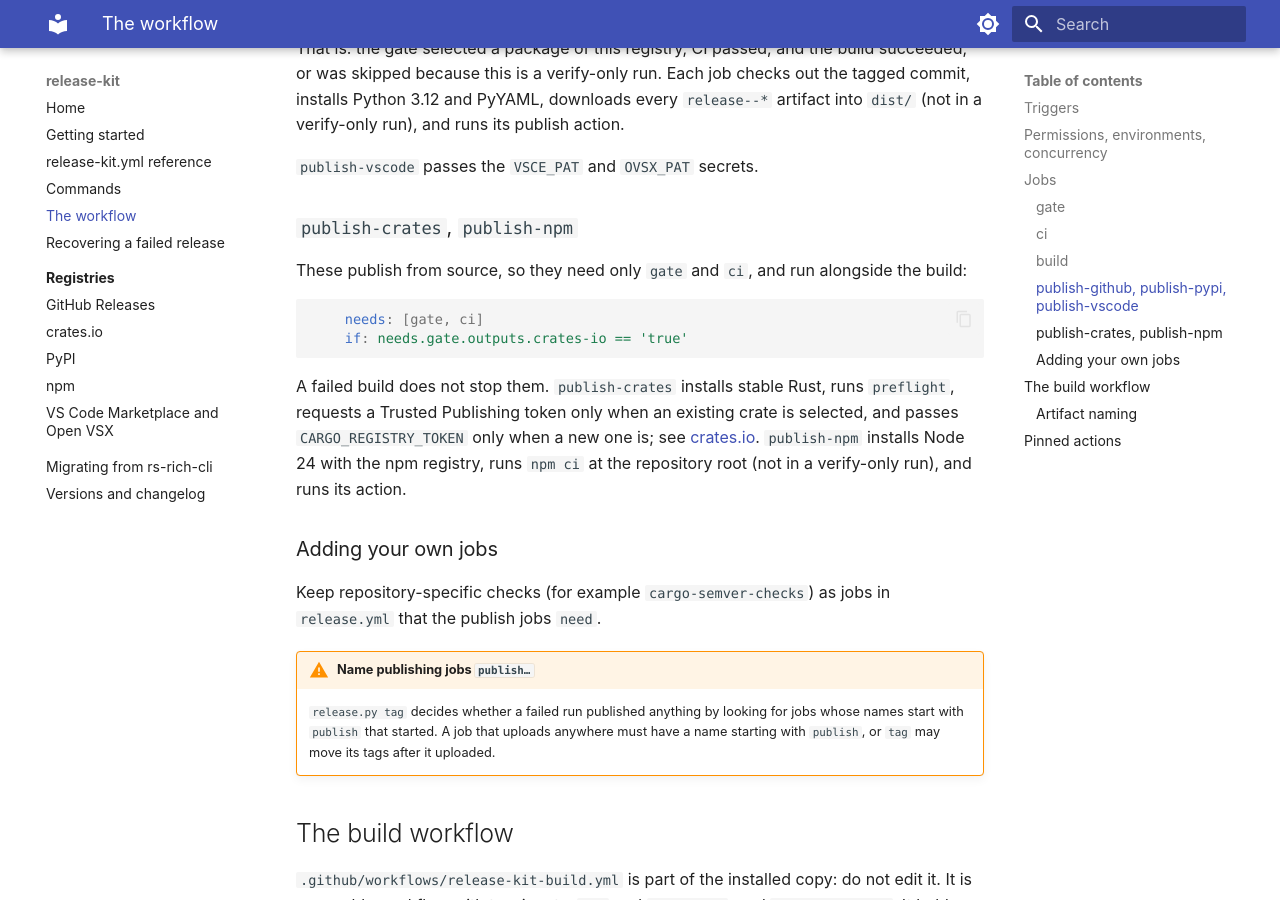
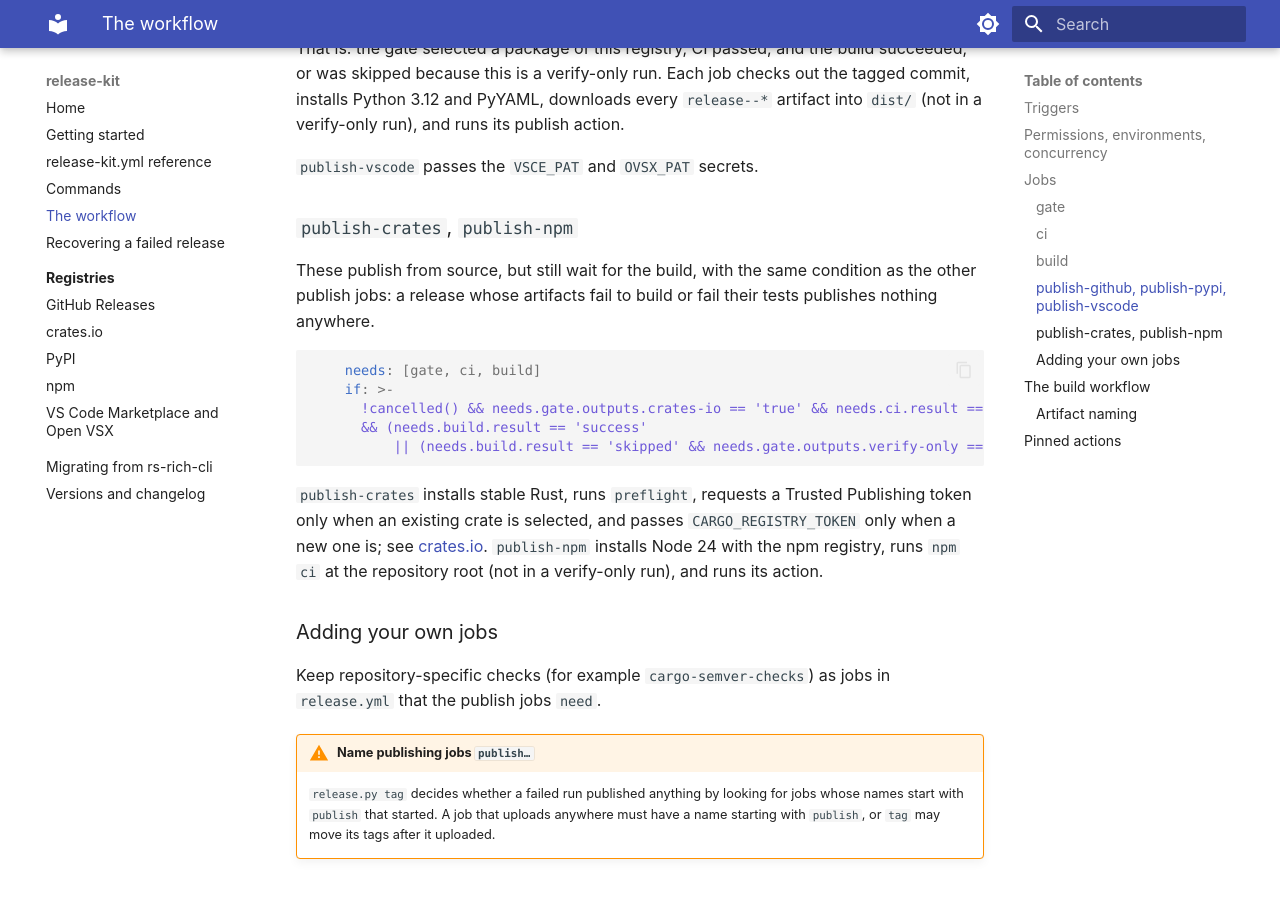
Before and after one commit to buchochelliq-labs/release-asset-bundle, an MkDocs documentation site: the page built from docs/workflow.md, in a window 1280 px wide and 900 px high, scrolled down 2733 px. Built offline with MkDocs 1.6.1 and Material for MkDocs 9.7.7, drawn with Linux system fonts in a browser that asks for light colours; some of the changed text lies outside the part shown.

Commit message:
Every publish job waits for the build; fix npm's consumer check; refuse test targets on untargeted kinds
From the docs review:
- publish-npm ran `consume` twice in a verify-only run and never after a
  normal upload; it now runs once in each.
- publish-crates and publish-npm now need `build` with the same condition
  as the other publish jobs: a release whose artifacts fail to build or fail
  their `test` publishes nothing anywhere.
- `check` refuses `test.targets` on python, vsix and command artifacts, which
  are not built per target, where the mapping could never match.
- release.py no longer says the repository is private.
- The docs, the changelog and the workflow page follow.

Tests: 43 pass. zensical build --strict: no issues. actionlint and
shellcheck pass on an installed copy.

Co-Authored-By: Claude Opus 5.5 <noreply@anthropic.com>
Claude-Session: https://claude.ai/code/session_016gDf7fRZp3RUDssEpHytze

````diff
--- a/docs/workflow.md
+++ b/docs/workflow.md
@@ -5,11 +5,11 @@ from [`templates/release.yml`](https://github.com/buchochelliq-labs/release-kit/
 when the repository has none. After that it is the repository's own file.
 
 ```text
-gate ──▶ ci ──┬──▶ build ──┬──▶ publish-github
-              │            ├──▶ publish-pypi
-              │            └──▶ publish-vscode
-              ├──▶ publish-crates
-              └──▶ publish-npm
+gate ──▶ ci ──▶ build ──┬──▶ publish-github
+                        ├──▶ publish-pypi
+                        ├──▶ publish-vscode
+                        ├──▶ publish-crates
+                        └──▶ publish-npm
 ```
 
 ## Triggers
@@ -128,15 +128,18 @@ publish action.
 
 ### `publish-crates`, `publish-npm`
 
-These publish from source, so they need only `gate` and `ci`, and run
-alongside the build:
+These publish from source, but still wait for the build, with the same
+condition as the other publish jobs: a release whose artifacts fail to build
+or fail their tests publishes nothing anywhere.
 
 ```yaml
-    needs: [gate, ci]
-    if: needs.gate.outputs.crates-io == 'true'
+    needs: [gate, ci, build]
+    if: >-
+      !cancelled() && needs.gate.outputs.crates-io == 'true' && needs.ci.result == 'success'
+      && (needs.build.result == 'success'
+          || (needs.build.result == 'skipped' && needs.gate.outputs.verify-only == 'true'))
 ```
-
-A failed build does not stop them. `publish-crates` installs stable Rust, runs
+ `publish-crates` installs stable Rust, runs
 `preflight`, requests a Trusted Publishing token only when an existing crate
 is selected, and passes `CARGO_REGISTRY_TOKEN` only when a new one is; see
 [crates.io](registries/crates-io.md). `publish-npm` installs Node 24 with the
````
Also changed, not shown: docs/changelog.md (+6 -0 lines), docs/configuration.md (+4 -4 lines), docs/registries/npm.md (+0 -5 lines), 4 other files.
